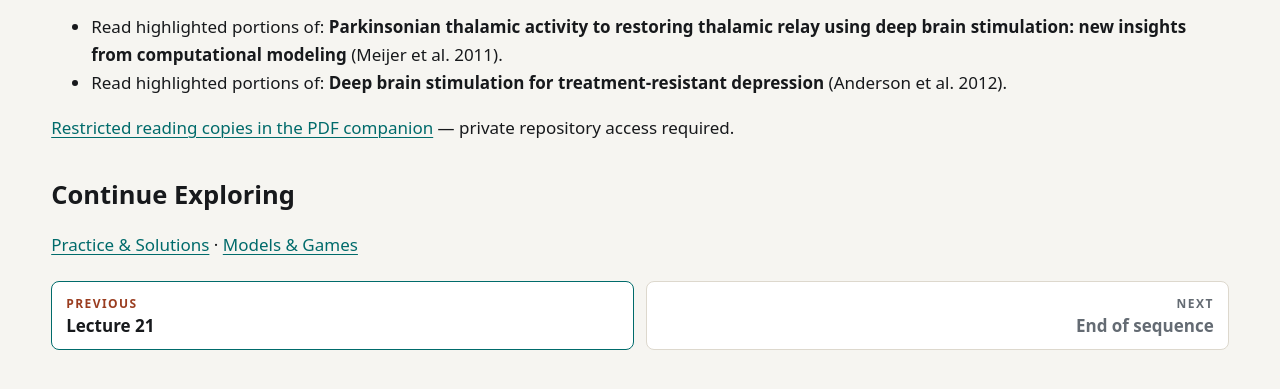
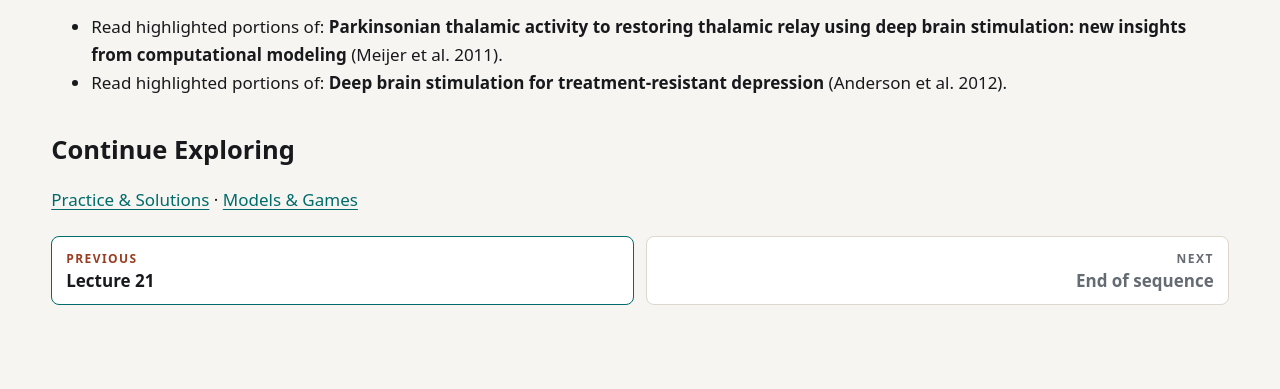
Before and after one commit to gregconradismith/cellular-biophysics-and-modeling, a Jekyll site: the page built from docs/_materials/lecture-22.md, in a window 1280 px wide and 900 px high, scrolled down 630 px, cut to the strip 452-841 px from the top of the window. Built offline with Jekyll 4.4.1, drawn with Linux system fonts in a browser that asks for light colours.

Commit message:
Remove unavailable companion link for lecture 22

```diff
--- a/docs/_materials/lecture-22.md
+++ b/docs/_materials/lecture-22.md
@@ -28,8 +28,6 @@
 - Read highlighted portions of: <span style="color: var(--color-text);"><strong>Parkinsonian thalamic activity to restoring thalamic relay using deep brain stimulation: new insights from computational modeling</strong> (Meijer et al. 2011).</span>
 - Read highlighted portions of: <strong>Deep brain stimulation for treatment-resistant depression</strong> (Anderson et al. 2012).
 
-[Restricted reading copies in the PDF companion](https://github.com/gregconradismith/cellular-biophysics-and-modeling-private/blob/main/docs/_materials/lecture-22.md) — private repository access required.
-
 {% include restricted-resources.html lecture=page.lecture_number %}
 
 {% include practice-links.html %}
```
